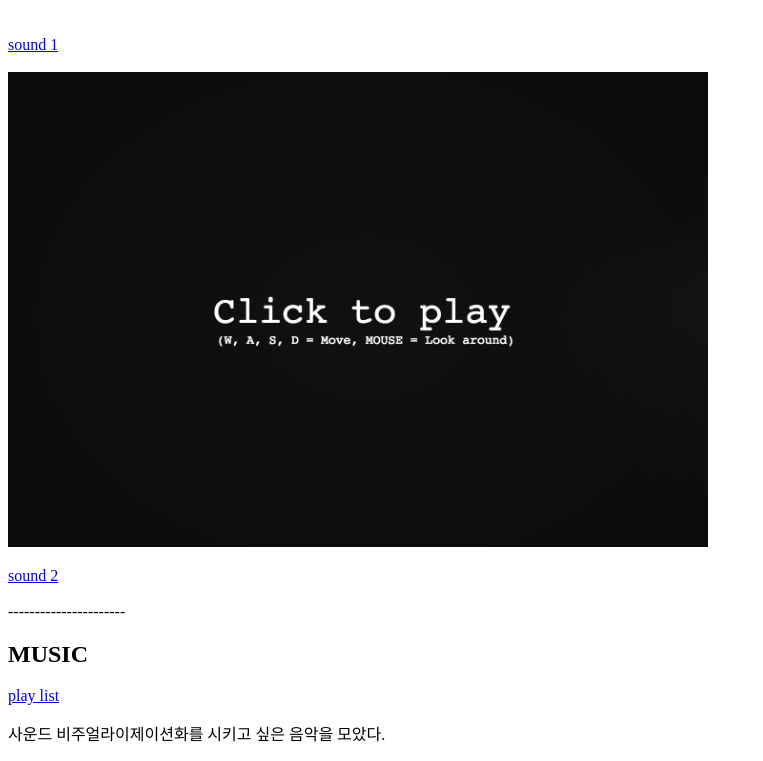
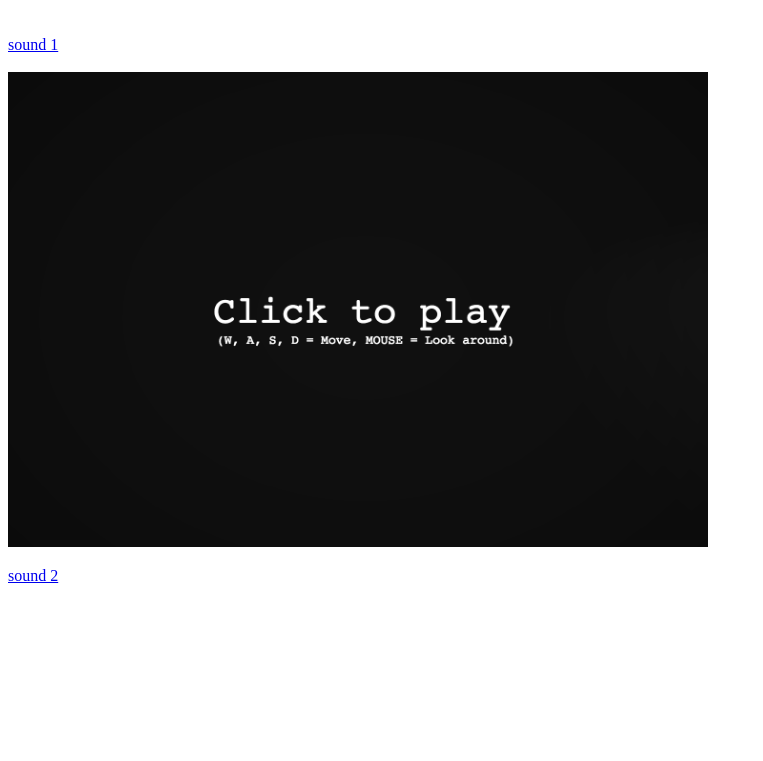
Before and after one commit to haehaehae/dpb2-first-project, a plain HTML site: page reference.html in a window 1280 px wide. Shown: the part 1929-2690 px from the top of the page, without its empty margins (0-763 px from the left). After the commit the page ends 2522 px from the top, so only its background shows below. Drawn offline with Linux system fonts and the light colour scheme; a script that the page names is missing.

Commit message:
Update reference.html

```diff
--- a/reference.html
+++ b/reference.html
@@ -27,12 +27,7 @@
 			 <br>
 			<img src="./reference_threejs2.png" width="700px;"></p>
 			<a href="https://threejs.org/examples/?q=sound#webgl_loader_sea3d_sound" target="_blank"> sound 2</a>
-			 <br>
-			 <br>
-			----------------------
-			<h1>MUSIC</h1>
-			<a href="0000">play list</a>
-			<p>사운드 비주얼라이제이션화를 시키고 싶은 음악을 모았다.</p>
+
 		</article>
 	</main>
 </body>
```
